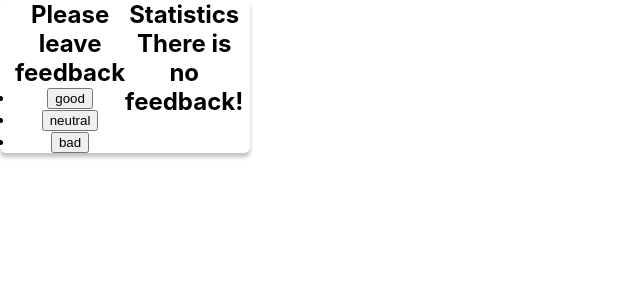
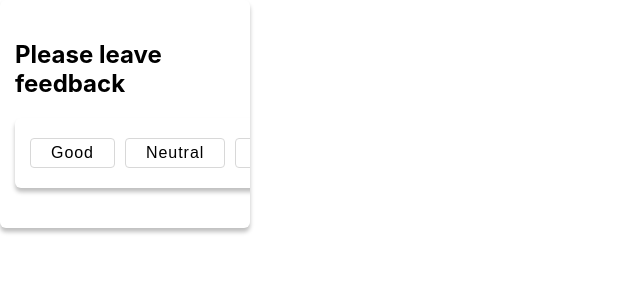
Before and after one commit to annasemenuyk/goit-react-hw-02-feedback, a React (Create React App) app: page / in a window 1280 px wide. Shown: the top 300 px of the page, without its empty margins (0-640 px from the left). Built offline with nearby package versions, Linux system fonts and the light colour scheme.

Commit message:
стилизация

```diff
--- a/src/App.css
+++ b/src/App.css
@@ -1,11 +1,7 @@
 .container {
-  width: 320px;
-  padding-left: 15px;
-  padding-right: 15px;
-  margin-right: auto;
-  margin-left: auto;
-  text-align: center;
-  background-color: var(--secondary-background-color);
+  width: 1200px;
+  margin: 0 auto;
+  padding: 20px 15px;
   box-shadow: 0 4px 4px rgb(0 0 0 / 25%);
   border-radius: 6px;
   overflow: hidden;
--- a/src/components/FeedbackOptions/FeedbackOptions.js
+++ b/src/components/FeedbackOptions/FeedbackOptions.js
@@ -1,14 +1,14 @@
 import PropTypes from 'prop-types';
-import styles from './FeedbackOptions.css';
+import './FeedbackOptions.css';
 
 const FeedbackOptions = ({ options, onLeaveFeedback }) => {
   return (
-    <ul className={styles.container}>
+    <ul className="container">
       {options.map(option => (
-        <li key={option} className={styles.item}>
+        <li key={option} className="item">
           <button
             type="button"
-            className={styles.button}
+            className="button"
             onClick={() => onLeaveFeedback(option)}
           >
             {option}
--- a/src/components/Section/section.js
+++ b/src/components/Section/section.js
@@ -1,11 +1,11 @@
 import React from 'react';
 import PropTypes from 'prop-types';
-import styles from './Section.css';
+import './Section.css';
 
 const Section = ({ title, children }) => {
   return (
-    <section className={styles.section}>
-      <h2 className={styles.title}>{title}</h2>
+    <section className="section">
+      <h2 className="title">{title}</h2>
       {children}
     </section>
   );
--- a/src/components/Statistics/Statistics.css
+++ b/src/components/Statistics/Statistics.css
@@ -4,27 +4,18 @@
   padding: 0;
   margin-left: 50px;
 }
-
-.item {
-  display: flex;
-  flex-direction: column;
-  justify-content: center;
-  flex-basis: 20%;
-  padding-top: 10px;
-  padding-bottom: 10px;
-  list-style: none;
+.Item {
+  margin-bottom: 5px;
 }
-.item:not(:last-child) {
+.Item:not(:last-child) {
   border-right: 1px solid #dcdcdc;
 }
-
-.text {
+.Text {
   margin-bottom: 7px;
   font-size: 14px;
   color: #808080;
 }
-
-.statistic {
+.Statistic {
   font-weight: 700;
   font-size: 16px;
   color: #220541;
--- a/src/components/Statistics/Statistics.js
+++ b/src/components/Statistics/Statistics.js
@@ -1,32 +1,32 @@
 import PropTypes from 'prop-types';
-import styles from './Statistics.css';
+import './Statistics.css';
 
 const Statistics = ({ good, neutral, bad, total, positivePercentage }) => {
   return (
-    <ul className={styles.list}>
-      <li className={styles.item}>
-        <h2 className={styles.text}>Good</h2>
-        <p className={styles.statistic}>{good} </p>
+    <ul className="list">
+      <li className="Item">
+        <h2 className="Text">Good</h2>
+        <p className="Statistic">{good} </p>
       </li>
 
-      <li className={styles.item}>
-        <h2 className={styles.text}>Neutral</h2>
-        <p className={styles.statistic}>{neutral}</p>
+      <li className="Item">
+        <h2 className="Text">Neutral</h2>
+        <p className="Statistic">{neutral}</p>
       </li>
 
-      <li className={styles.item}>
-        <h2 className={styles.text}>Bad</h2>
-        <p className={styles.statistic}>{bad}</p>
+      <li className="Item">
+        <h2 className="Text">Bad</h2>
+        <p className="Statistic">{bad}</p>
       </li>
 
-      <li className={styles.item}>
-        <h2 className={styles.text}>Total</h2>
-        <p className={styles.statistic}> {total} </p>
+      <li className="Item">
+        <h2 className="Text">Total</h2>
+        <p className="Statistic"> {total} </p>
       </li>
 
-      <li className={styles.item}>
-        <h2 className={styles.text}>Positive Percentage</h2>
-        <p className={styles.statistic}>{positivePercentage}%</p>
+      <li className="Item">
+        <h2 className="Text">Positive Percentage</h2>
+        <p className="Statistic">{positivePercentage}%</p>
       </li>
     </ul>
   );
```
